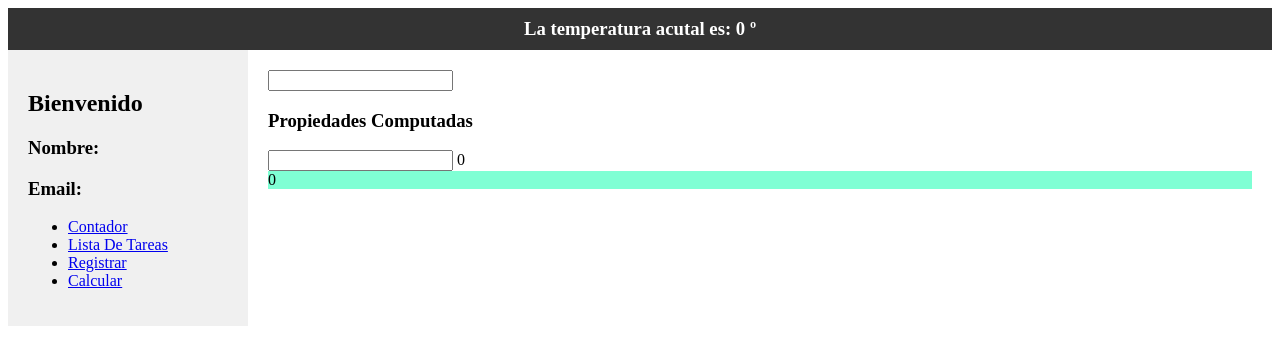
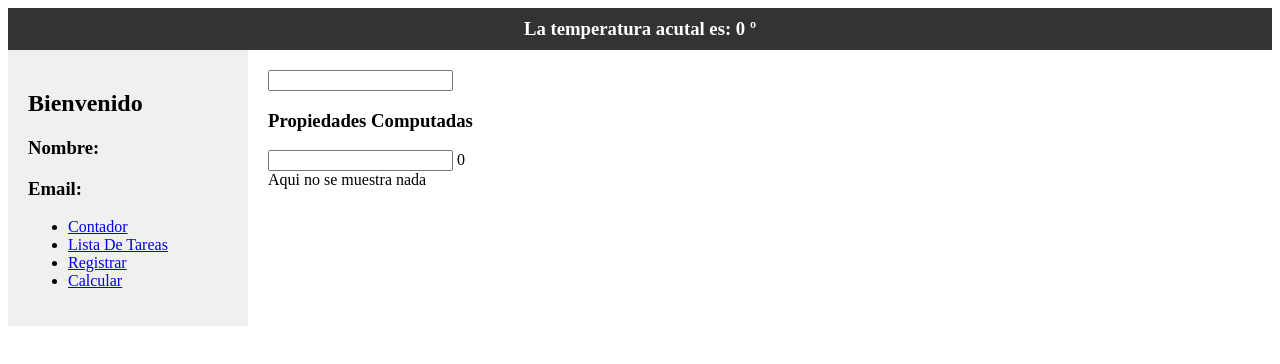
Before and after one commit to DavidMartinezo039/vue-project, a Vue app: page /calcular in a window 1280 px wide. Shown: the top 364 px of the page. Built offline with nearby package versions, Linux system fonts and the light colour scheme; no server answers.

Commit message:
Video 11 FIN

```diff
--- a/src/modules/calcular/views/CalcularView.vue
+++ b/src/modules/calcular/views/CalcularView.vue
@@ -2,7 +2,9 @@
     <h3>Propiedades Computadas</h3>
     <input type="text" v-model="valor">
     {{ valorCalculado }}
-    <ResultadoSection :resultado="valorCalculado"></ResultadoSection>
+    <ResultadoSection v-if="mostrarElemento" :resultado="valorCalculado"></ResultadoSection>
+    <div v-else-if="isNaN(valor)">Debe ser un numero para calcular</div>
+    <div v-else>Aqui no se muestra nada</div>
 </template>
 
 <script setup>
@@ -13,6 +15,10 @@
 const valorCalculado = computed(() => {
     return valor.value * 3;
 });
+
+const mostrarElemento = computed(() => {
+    return valor.value > 10;
+});
 </script>
 
 <style scoped>
```
